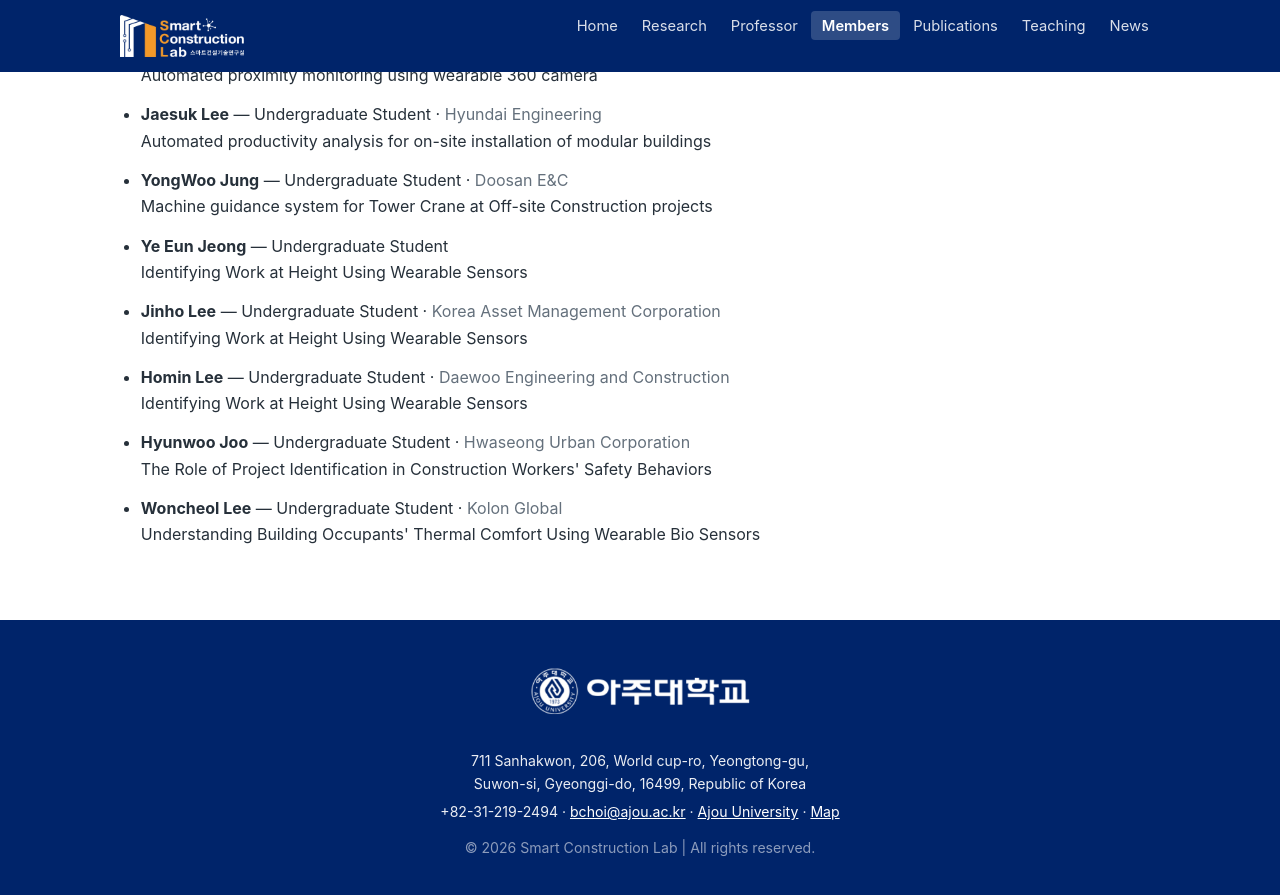
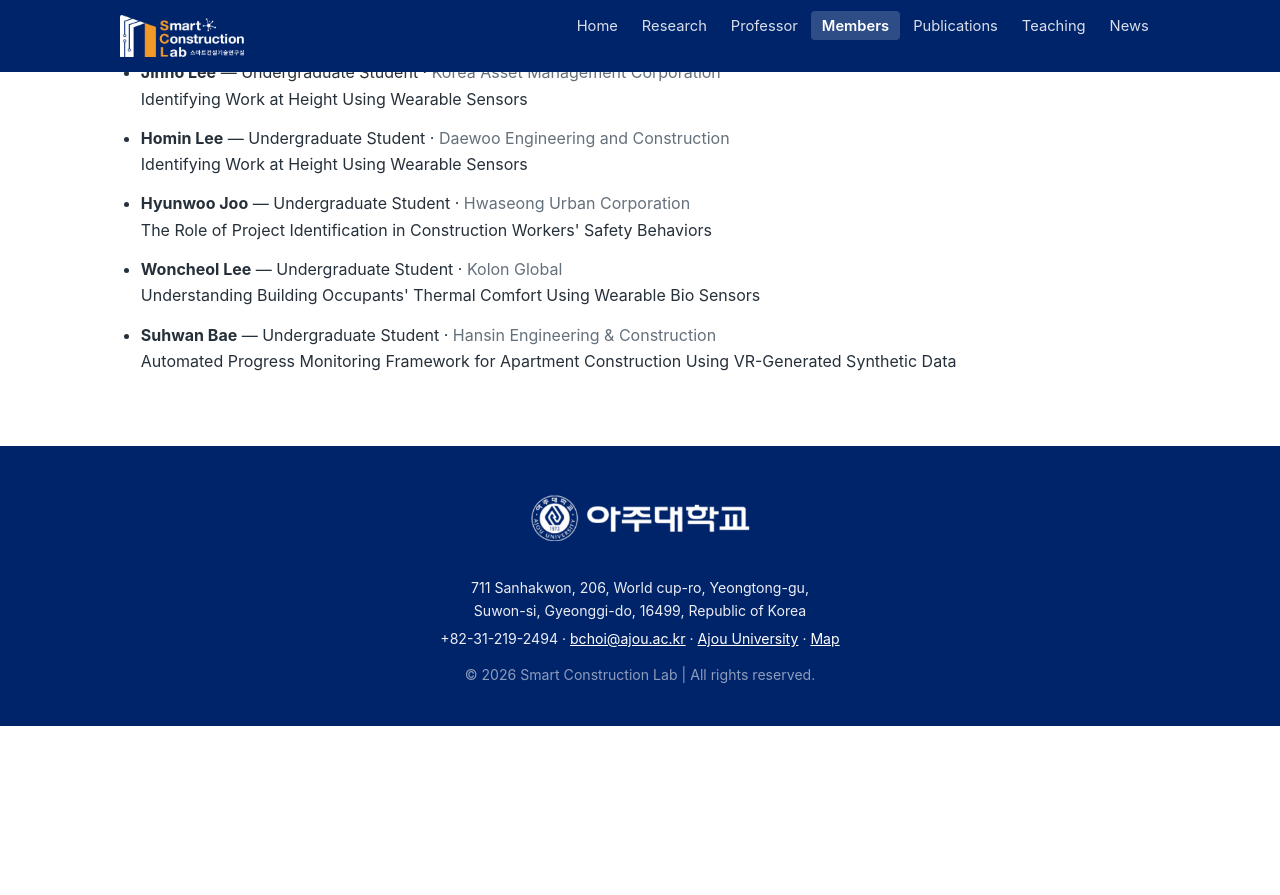
Before and after one commit to Ajou-Smart-Construction-Lab/ajou-smart-construction-lab.github.io, a Jekyll site: the page built from members.html, in a window 1280 px wide and 900 px high, scrolled down 2603 px. Shown: the top 895 px of the window. Built offline with Jekyll 4.4.1, drawn with Linux system fonts in a browser that asks for light colours; after the commit the page ends 3329 px from its top, so only the background shows below that; some of the changed text lies outside the part shown.

Commit message:
Remove Minhyeok Kim from current members, add Suhwan Bae to alumni (Hansin E&C)
Co-Authored-By: Claude Fable 5 <noreply@anthropic.com>

```diff
--- a/members.html
+++ b/members.html
@@ -36,15 +36,6 @@ permalink: /members/
       <div class="position">Master Student</div>
       <div class="topic">Automated Construction Scheduling Using BIM and Large Language Models</div>
       <div class="email"><a href="mailto:phj020709@ajou.ac.kr">phj020709@ajou.ac.kr</a></div>
-    </div>
-  </div>
-  <div class="member-card">
-    <img src="{{ '/assets/img/member-minhyeok-kim.jpg' | relative_url }}" alt="Minhyeok Kim">
-    <div class="info">
-      <div class="name">Minhyeok Kim</div>
-      <div class="position">Undergraduate Student</div>
-      <div class="topic">Multifunctional Construction Robotics for Enhancing Productivity in Multifamily Residential Construction</div>
-      <div class="email"><a href="mailto:km8083@ajou.ac.kr">km8083@ajou.ac.kr</a></div>
     </div>
   </div>
   <div class="member-card">
@@ -92,4 +83,5 @@ permalink: /members/
   <li><strong>Homin Lee</strong> — Undergraduate Student · <span class="position">Daewoo Engineering and Construction</span><br>Identifying Work at Height Using Wearable Sensors</li>
   <li><strong>Hyunwoo Joo</strong> — Undergraduate Student · <span class="position">Hwaseong Urban Corporation</span><br>The Role of Project Identification in Construction Workers' Safety Behaviors</li>
   <li><strong>Woncheol Lee</strong> — Undergraduate Student · <span class="position">Kolon Global</span><br>Understanding Building Occupants' Thermal Comfort Using Wearable Bio Sensors</li>
+  <li><strong>Suhwan Bae</strong> — Undergraduate Student · <span class="position">Hansin Engineering &amp; Construction</span><br>Automated Progress Monitoring Framework for Apartment Construction Using VR-Generated Synthetic Data</li>
 </ul>
```
Also changed, not shown: assets/img/member-minhyeok-kim.jpg (deleted).
